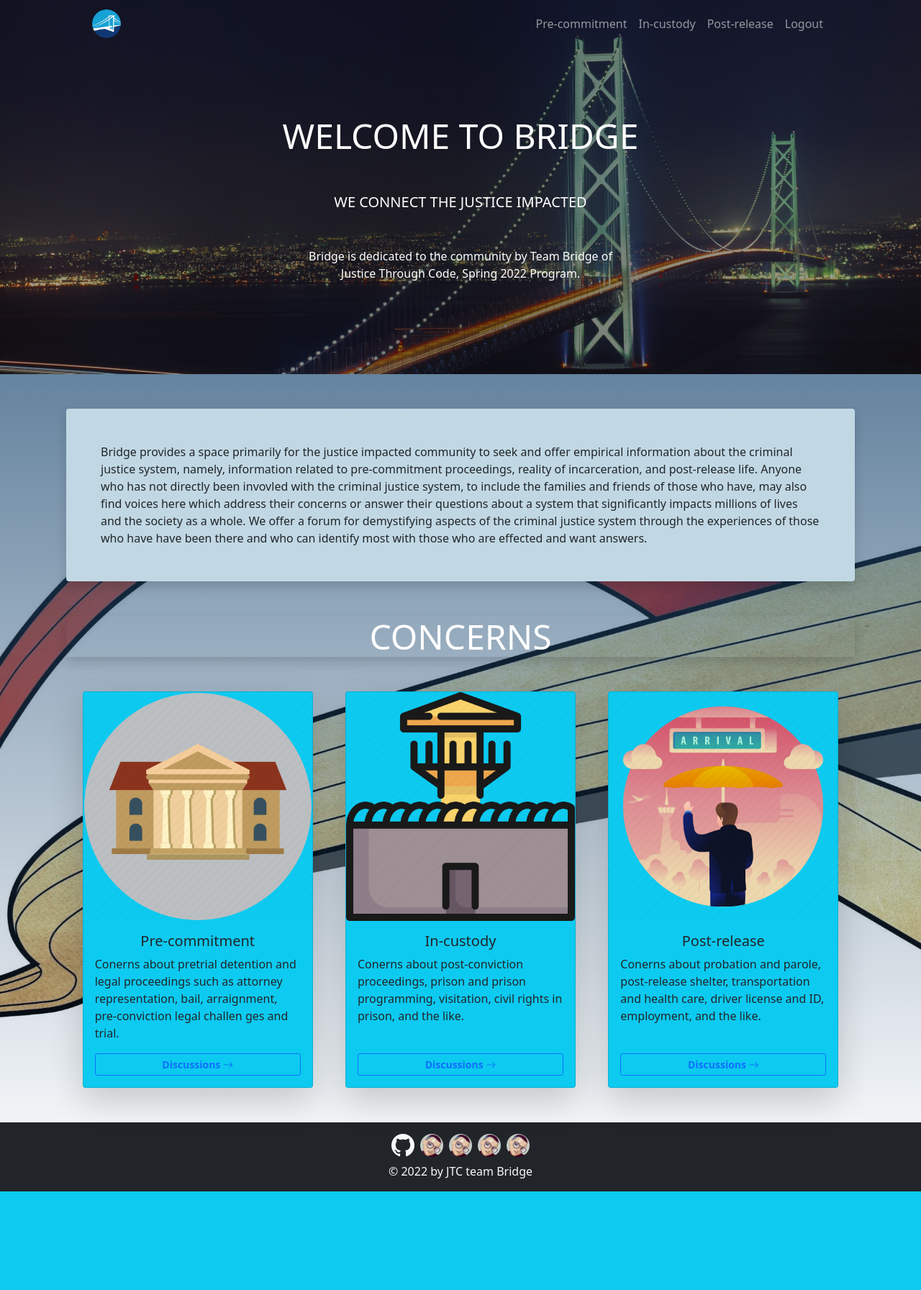
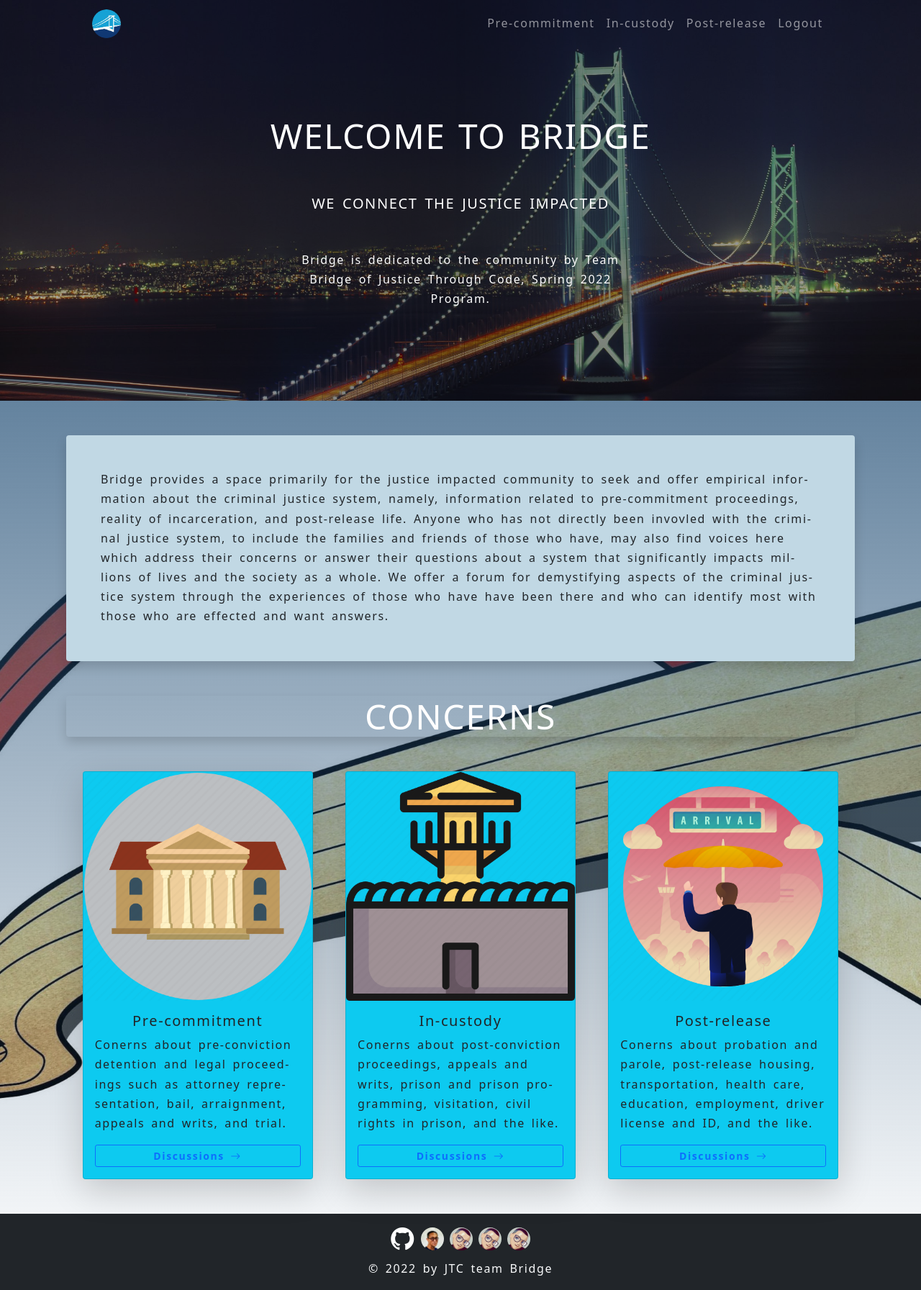
Before and after one commit to ponyNYC/bridge_2022, a Django app: page / in a window 1280 px wide. Shown: the whole page at 72% size. Before the commit the page ends 1656 px from the top, so only its background shows below. Run offline with Django 4.2, Linux system fonts and the light colour scheme; the visitor is signed in with stand-in values (Sample User, id 1).

Commit message:
Add 3-stage navbar color transfor and text hyphenation

```diff
--- a/bridge/bridgeapp/static/css/styles.css
+++ b/bridge/bridgeapp/static/css/styles.css
@@ -1,6 +1,9 @@
 /* Global Styles */
 
 body {
+    line-height: 1.7;
+    word-spacing: 0.2rem;
+    letter-spacing: 0.1rem;
     background: linear-gradient(
             to bottom,
             rgba(30, 75, 115, 1),
@@ -33,10 +36,12 @@ body {
 /* Main */
 
 .message {
+    hyphens: auto;
     background-color: rgb(193, 216, 228);
 }
 
 .card {
+    hyphens: auto;
     max-width: 20rem;
 }
 
--- a/bridge/bridgeapp/static/js/index.js
+++ b/bridge/bridgeapp/static/js/index.js
@@ -7,9 +7,13 @@ document.addEventListener("DOMContentLoaded", (e) => {
 
         function checkScroll() {
             scrollpos = window.scrollY;
-            if (scrollpos > 100) {
+            if (scrollpos > 500) {
                 navbar.className =
                     "navbar navbar-expand-md navbar-dark bg-dark fixed-top shadow-lg";
+
+            } else if (scrollpos > 100) {
+                navbar.className =
+                    "navbar navbar-expand-md navbar-light bg-light fixed-top";
             } else {
                 navbar.className =
                     "navbar navbar-expand-md navbar-dark fixed-top";
--- a/bridge/bridgeapp/templates/base.html
+++ b/bridge/bridgeapp/templates/base.html
@@ -103,12 +103,12 @@
                         href="https://github.com/ponyNYC/bridge_2022"
                         target="_blank"
                     >
-                        <i class="bi bi-github profile fs-2 text-light"></i>
+                        <i class="bi bi-github profile fs-2 text-white"></i>
                     </a>
                     <a href="https://github.com/BuckG71" target="_blank">
                         <img
                             class="profile rounded-circle"
-                            src="{% static '/images/avatar.jpeg' %}"
+                            src="{% static '/images/chung-profile.jpeg' %}"
                             alt="Picture of Bryan Garrett"
                         />
                     </a>
--- a/bridge/bridgeapp/templates/home.html
+++ b/bridge/bridgeapp/templates/home.html
@@ -25,11 +25,11 @@
             <div class="card-body d-flex flex-column">
                 <h5 class="card-title text-center">{{ category.type }}</h5>
                 {% if category.id == 1 %}
-                    <p class="card-text">Conerns about pretrial detention and legal proceedings such as attorney representation, bail, arraignment, pre-conviction legal challen ges and trial.</p>
+                    <p class="card-text">Conerns about pre-conviction detention and legal proceedings such as attorney representation, bail, arraignment, appeals and writs, and trial.</p>
                 {% elif category.id == 2 %}
-                    <p class="card-text">Conerns about post-conviction proceedings, prison and prison programming, visitation, civil rights in prison, and the like.</p>
+                    <p class="card-text">Conerns about post-conviction proceedings, appeals and writs, prison and prison programming, visitation, civil rights in prison, and the like.</p>
                 {% elif category.id == 3 %}
-                    <p class="card-text">Conerns about probation and parole, post-release shelter, transportation and health care, driver license and ID, employment, and the like.</p>
+                    <p class="card-text">Conerns about probation and parole, post-release housing, transportation, health care, education, employment, driver license and ID, and the like.</p>
                 {% endif %}
                 <a href="{% url 'category' category_id=category.id category_slug=category.type|slugify %}" class="btn btn-sm btn-outline-primary fw-bold w-100 text-center mt-auto">Discussions <i class="bi bi-arrow-right"></i></a>
             </div>
--- a/bridge/bridgeapp/views.py
+++ b/bridge/bridgeapp/views.py
@@ -179,7 +179,7 @@ class BridgeAuthenticateView(View):
             if form.is_valid():
                 user = form.save()
                 login(request, user)
-                messages.success(request, f"You're logged in as {user.username}" )
+                messages.success(request, f"Hi, {user.username}" )
                 return redirect(settings.LOGIN_REDIRECT_URL)
             else:
                 messages.error(request, "Invalid information. Please try again.")
@@ -191,7 +191,7 @@ class BridgeAuthenticateView(View):
                 user = authenticate(username=username, password=password)
                 if user is not None:
                     login(request, user)
-                    messages.success(request, f"You're logged in as {username}." )
+                    messages.success(request, f"Hi, {username}." )
                     return redirect(settings.LOGIN_REDIRECT_URL)
                 else:
                     messages.error(request, "Invalid username or password.")
```
Also changed, not shown: bridge/bridgeapp/static/images/chung-profile.jpeg (added).
